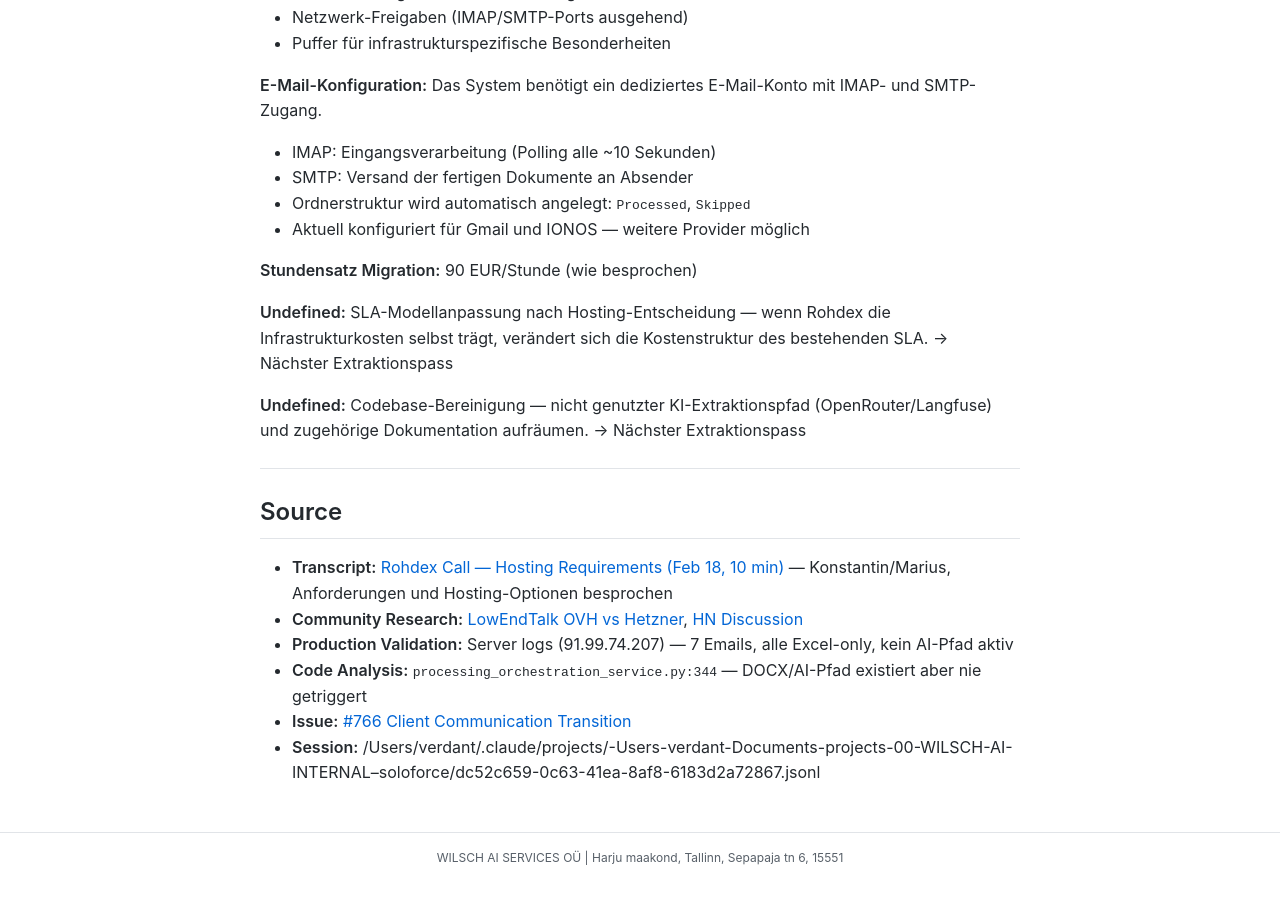
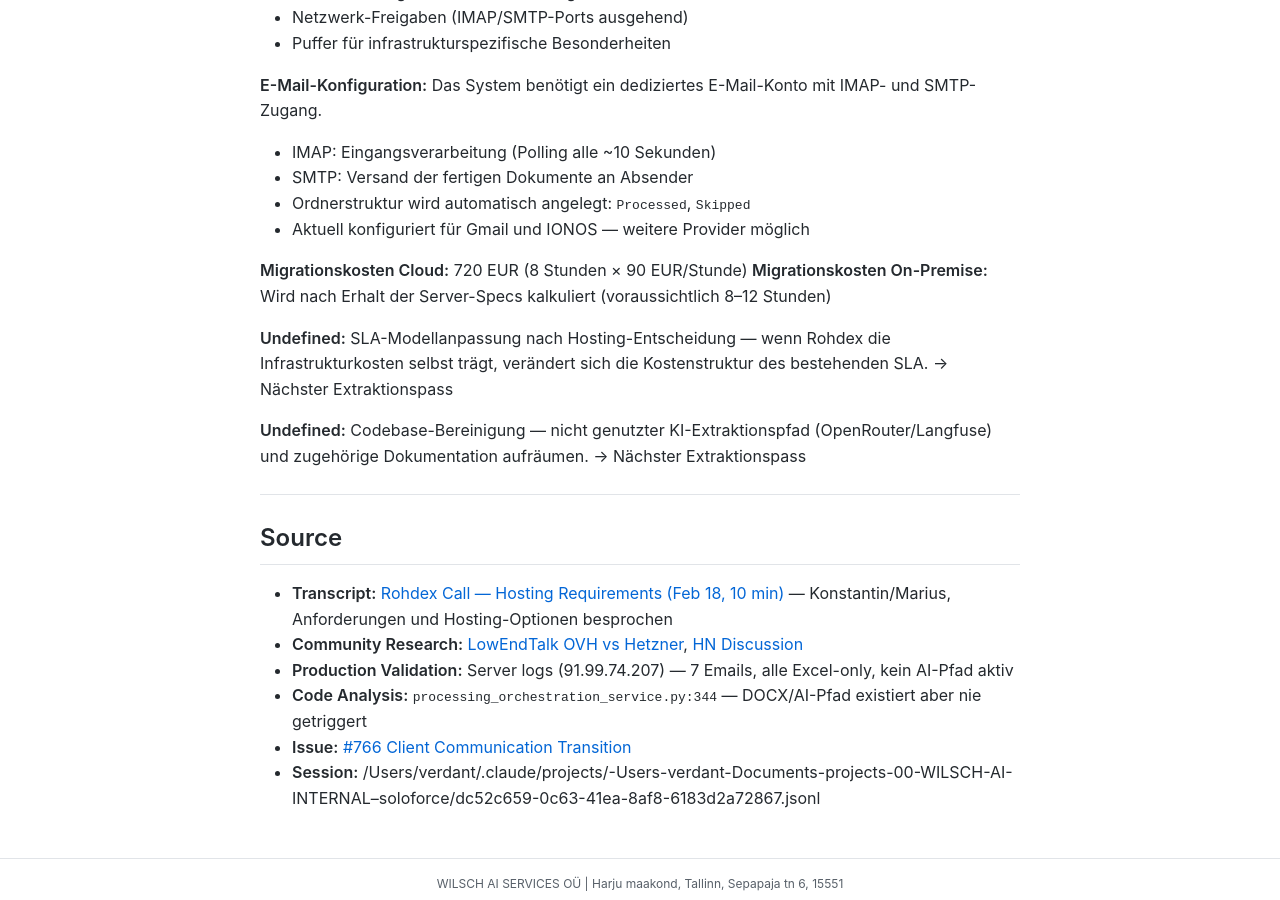
Before and after one commit to MariusWilsch/public-wilsch-ai-pages, a Jekyll site: the page built from project/rohdex/hosting-anforderungen.md, in a window 1280 px wide and 900 px high, scrolled down 3779 px. Built offline with Jekyll 4.4.1, drawn with Linux system fonts in a browser that asks for light colours; our own code applies the rules of GitHub Pages for plain Markdown files; some of the changed text lies outside the part shown.

Commit message:
Sync from hippocampus 2026-02-21

```diff
--- a/project/rohdex/hosting-anforderungen.md
+++ b/project/rohdex/hosting-anforderungen.md
@@ -126,7 +126,8 @@ Das System benötigt ein dediziertes E-Mail-Konto mit IMAP- und SMTP-Zugang.
 - Ordnerstruktur wird automatisch angelegt: `Processed`, `Skipped`
 - Aktuell konfiguriert für Gmail und IONOS — weitere Provider möglich
 
-**Stundensatz Migration:** 90 EUR/Stunde (wie besprochen)
+**Migrationskosten Cloud:** 720 EUR (8 Stunden × 90 EUR/Stunde)
+**Migrationskosten On-Premise:** Wird nach Erhalt der Server-Specs kalkuliert (voraussichtlich 8–12 Stunden)
 
 **Undefined:** SLA-Modellanpassung nach Hosting-Entscheidung — wenn Rohdex die Infrastrukturkosten selbst trägt, verändert sich die Kostenstruktur des bestehenden SLA. → Nächster Extraktionspass
 
```
Also changed, not shown: other parts of project/rohdex/hosting-anforderungen.md (+1 -1 lines).
